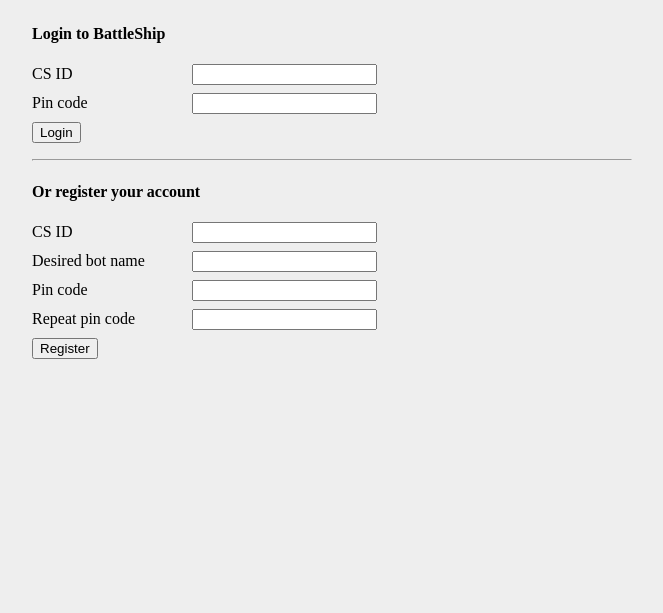
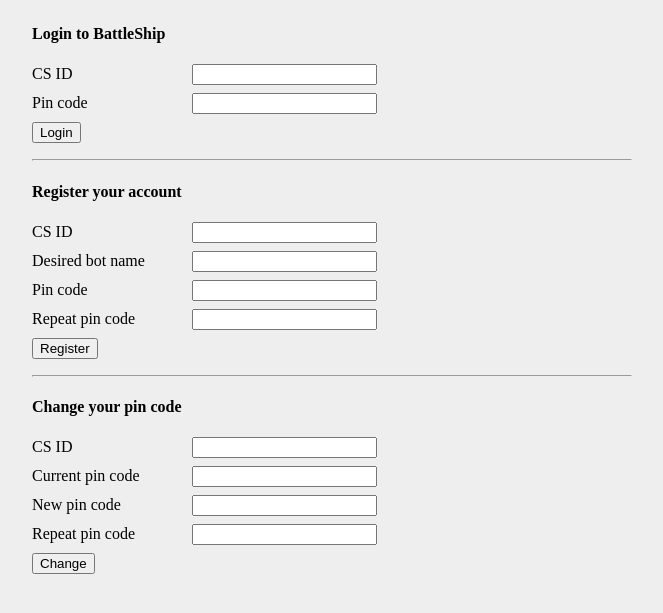
Before and after one commit to bucaar/BattleShipWeb, a PHP site: page / in a window 1280 px wide. Shown: the part 55-668 px from the top of the page, without its empty margins (308-971 px from the left). Run offline with PHP 8.4, Linux system fonts and the light colour scheme.

Commit message:
added feature to change your pin, removed admin actions and simplified admin view

```diff
--- a/index.php
+++ b/index.php
@@ -6,9 +6,12 @@
 $login_error_message = "";
 $register_error_message = "";
 $register_message = "";
+$change_error_message = "";
+$change_message = "";
 
-$is_register = isset($_POST["username"]) && isset($_POST["pin_code_repeat"]);
-$is_login = !$is_register && isset($_POST["submit"]) && isset($_POST["cs_id"]) && isset($_POST["pin_code"]);
+$is_login = isset($_POST["login_submit"]);
+$is_register = isset($_POST["register_submit"]);
+$is_change = isset($_POST["change_submit"]);
 
 function lookup_cs_id($cs_id){
   $users = explode("\n",file_get_contents("/var/www/roster.txt"));
@@ -42,6 +45,22 @@
   //ensure that the $2y$10.. isn't used a a preg backreference
   $password = escape_backreference($password);
   $updated_file = preg_replace("/^" . $cs_id . "/m", sprintf("%s %s %s", $cs_id, $username, $password), $file);
+  if($file === $updated_file){
+    return false;
+  }
+  $result = file_put_contents("/var/www/roster.txt", $updated_file, LOCK_EX);
+  if($result === false){
+    return false;
+  }
+  return $result > 0;
+}
+
+function update_password($cs_id, $pin){
+  $file = file_get_contents("/var/www/roster.txt");
+  $password = password_hash($pin, PASSWORD_DEFAULT);
+  //ensure that the $2y$10.. isn't used a a preg backreference
+  $password = escape_backreference($password);
+  $updated_file = preg_replace("/^(" . $cs_id . ") (\w+) .*/m", "$1 $2 $password", $file);
   if($file === $updated_file){
     return false;
   }
@@ -126,6 +145,47 @@
     }
   }
 }
+//check if they are changing their pin
+else if($is_change){
+  //validate cs_id length > 4
+  if(!preg_match("/^\w{4,}$/", $_POST["cs_id"])){
+    $change_error_message .= "You must provide a valid CS ID<br>";
+  }
+  //validate pin being 6 digit number
+  else if(!preg_match("/^\d{6}$/", $_POST["pin_code_old"])){
+    $change_error_message .= "Current pin code must be a 6 digit number<br>";
+  }
+  else if(!preg_match("/^\d{6}$/", $_POST["pin_code"])){
+    $change_error_message .= "New pin code must be a 6 digit number<br>";
+  }
+  //validate pin codes match
+  else if($_POST["pin_code"] !== $_POST["pin_code_repeat"]){
+    $change_error_message .= "New pin codes do not match<br>";
+  }
+  //everything valid
+  else{
+    //ensure they haven't already enrolled
+    $info = lookup_cs_id($_POST["cs_id"]);
+    if($info === false){
+      $change_error_message .= "Could not find an account that matches the specified CS ID<br>";
+    }
+    else if(sizeof($info) == 1){
+      $change_error_message .= "This CS ID has not yet been registered<br>";
+    }
+    else if(!password_verify($_POST["pin_code_old"], $info[2])){
+      $change_error_message .= "Current pin code is incorrect<br>";
+    }
+    else{
+      if(update_password($info[0], $_POST["pin_code"])){
+        $change_message .= "Your pin code has been changed!<br>";
+      }
+      else{
+        $change_error_message .= "There was an error with changing your pin code<br>";
+      }
+    }
+  }
+
+}
 ?>
 
 <html>
@@ -147,10 +207,10 @@
     <?php if(strlen($login_error_message)>0) echo "<p style=\"color:red\">$login_error_message</p>"; ?>
     <span class="label">CS ID</span><input name="cs_id" value="<?php if($is_login) echo htmlspecialchars($_POST["cs_id"]); ?>"><br>
     <span class="label">Pin code</span><input type="password" name="pin_code"><br>
-    <input type="submit" value="Login" name="submit">
+    <input type="submit" value="Login" name="login_submit">
   </form>
   <hr>
-  <h4>Or register your account</h4>
+  <h4>Register your account</h4>
   <form method="post">
     <?php if(strlen($register_message)>0) echo "<p style=\"color:green\">$register_message</p>"; ?>
     <?php if(strlen($register_error_message)>0) echo "<p style=\"color:red\">$register_error_message</p>"; ?>
@@ -158,7 +218,18 @@
     <span class="label">Desired bot name</span><input name="username" value="<?php if($is_register) echo htmlspecialchars($_POST["username"]); ?>"><br>
     <span class="label">Pin code</span><input type="password" name="pin_code"><br>
     <span class="label">Repeat pin code</span><input type="password" name="pin_code_repeat"><br>
-    <input type="submit" value="Register" name="submit">
+    <input type="submit" value="Register" name="register_submit">
+  </form>
+  <hr>
+  <h4>Change your pin code</h4>
+  <form method="post">
+    <?php if(strlen($change_message)>0) echo "<p style=\"color:green\">$change_message</p>"; ?>
+    <?php if(strlen($change_error_message)>0) echo "<p style=\"color:red\">$change_error_message</p>"; ?>
+    <span class="label">CS ID</span><input name="cs_id" value="<?php if($is_change) echo htmlspecialchars($_POST["cs_id"]); ?>"><br>
+    <span class="label">Current pin code</span><input type="password" name="pin_code_old"><br>
+    <span class="label">New pin code</span><input type="password" name="pin_code"><br>
+    <span class="label">Repeat pin code</span><input type="password" name="pin_code_repeat"><br>
+    <input type="submit" value="Change" name="change_submit">
   </form>
 </div>
 </body>
```
Also changed, not shown: account.php (+2 -21 lines).
